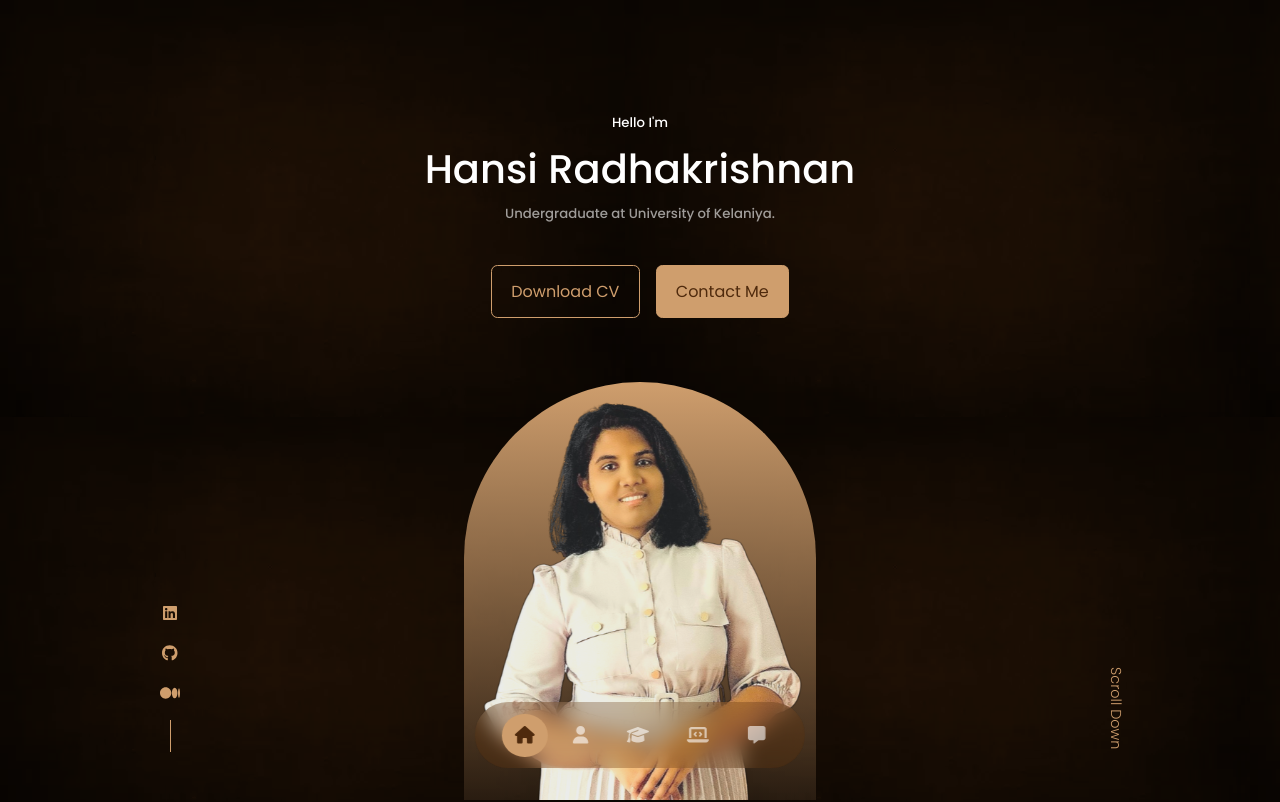
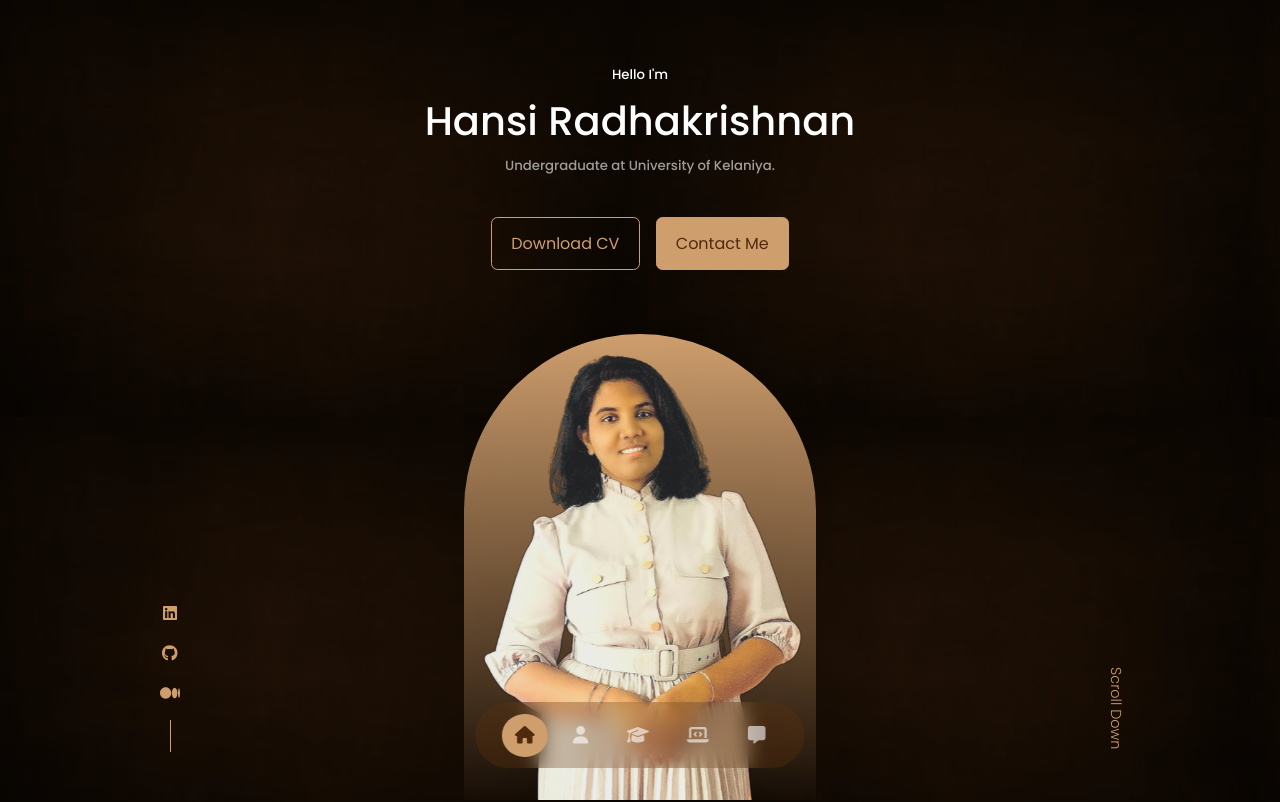
Before and after one commit to HansiKR/HansiPortfolio, a React (Create React App) app: page / in a window 1280 px wide. Shown: the top 802 px of the page. Built offline with nearby package versions, Linux system fonts and the light colour scheme.

Commit message:
added a margin-top to the scrolling anchor

```diff
--- a/src/components/header/header.css
+++ b/src/components/header/header.css
@@ -1,6 +1,6 @@
 header {
   height: 100vh;
-  padding-top: 7rem;
+  padding-top: 4rem;
   overflow: hidden;
 }
 
--- a/src/index.css
+++ b/src/index.css
@@ -62,6 +62,7 @@ h1{
 }
 
 section{
+    scroll-margin-top: 2rem;
     margin-top: 8rem;
 }
 
```
